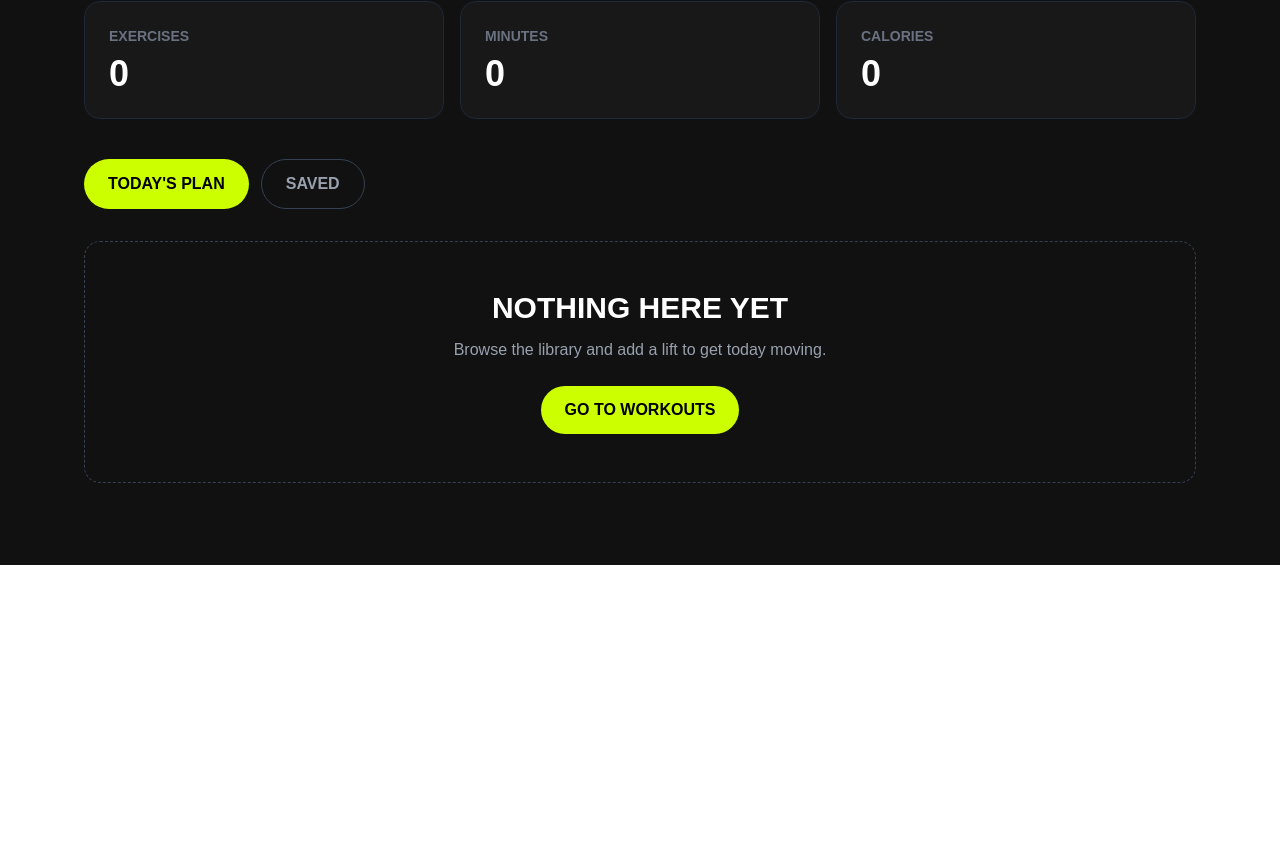
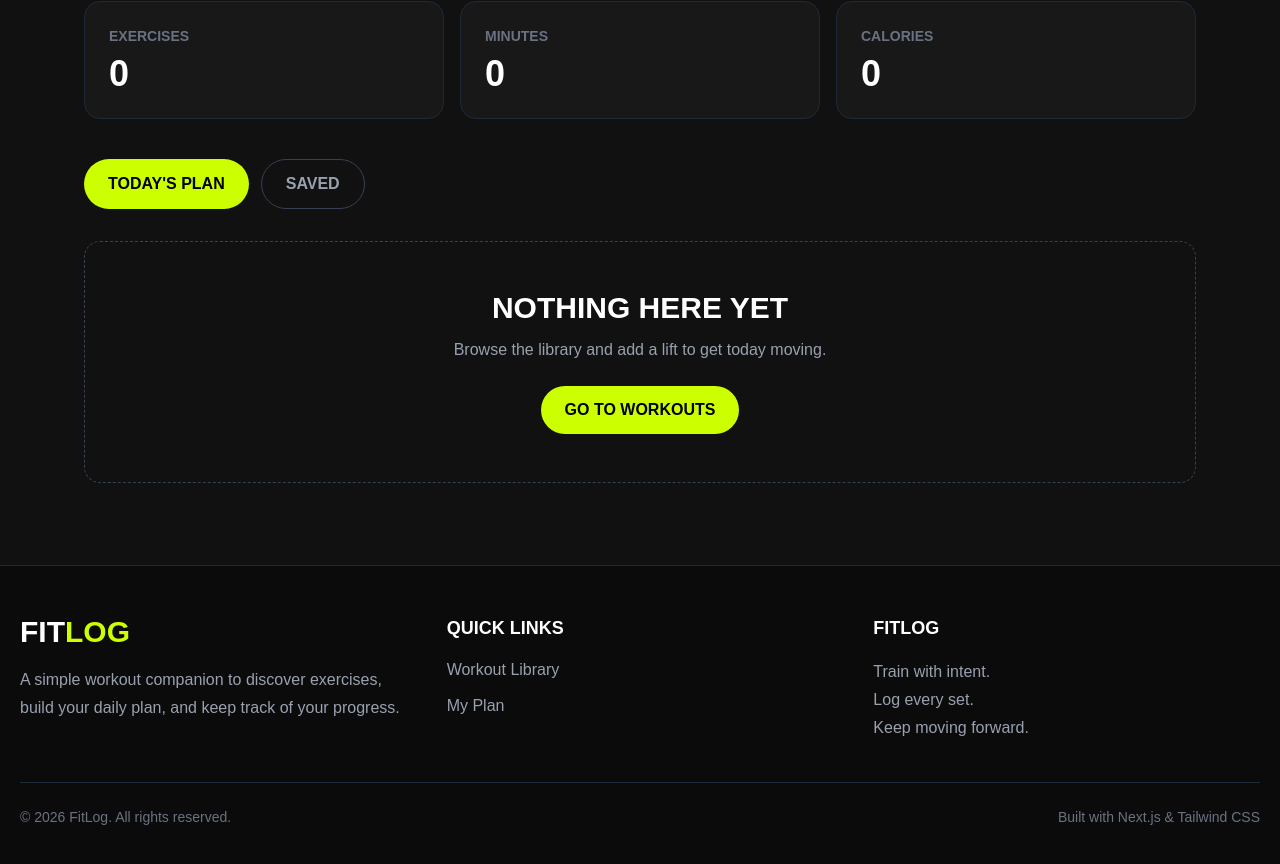
Before and after one commit to ariful0712/FitLog-A-6, a Next.js app: page /my-plan in a window 1280 px wide. Shown: the part 316-1180 px from the top of the page. Before the commit the page ends 881 px from the top, so only its background shows below. Built offline with nearby package versions, Linux system fonts and the light colour scheme.

Commit message:
add footer section

```diff
--- /dev/null
+++ b/src/app/component/footer.jsx
@@ -0,0 +1,73 @@
+import Link from "next/link";
+
+const Footer = () => {
+  return (
+    <footer className="bg-[#0b0b0b] text-white border-t border-gray-800">
+      <div className="max-w-7xl mx-auto px-5 py-12">
+        <div className="grid grid-cols-1 md:grid-cols-3 gap-10">
+
+          <div>
+            <h2 className="text-3xl font-black">
+              FIT<span className="text-[#ccff00]">LOG</span>
+            </h2>
+
+            <p className="text-gray-400 mt-4 leading-7 max-w-sm">
+              A simple workout companion to discover exercises,
+              build your daily plan, and keep track of your progress.
+            </p>
+          </div>
+
+          <div>
+            <h3 className="text-lg font-black mb-4">
+              QUICK LINKS
+            </h3>
+
+            <div className="flex flex-col gap-3">
+              <Link
+                href="/"
+                className="text-gray-400 hover:text-[#ccff00] transition"
+              >
+                Workout Library
+              </Link>
+              <Link
+                href="/my-plan"
+                className="text-gray-400 hover:text-[#ccff00] transition"
+              >
+                My Plan
+              </Link>
+            </div>
+          </div>
+
+
+
+          <div>
+            <h3 className="text-lg font-black mb-4">
+              FITLOG
+            </h3>
+            <p className="text-gray-400 leading-7">
+              Train with intent.
+              <br />
+              Log every set.
+              <br />
+              Keep moving forward.
+            </p>
+          </div>
+        </div>
+
+
+        <div className="border-t border-gray-800 mt-10 pt-6 flex flex-col md:flex-row justify-between gap-3 text-sm text-gray-500">
+          <p>
+            © 2026 FitLog. All rights reserved.
+          </p>
+
+          <p>
+            Built with Next.js & Tailwind CSS
+          </p>
+        </div>
+
+      </div>
+    </footer>
+  );
+};
+
+export default Footer;
--- a/src/app/layout.js
+++ b/src/app/layout.js
@@ -2,6 +2,7 @@ import "./globals.css";
 import { PlanProvider } from "./component/planContext";
 import Navbar from "./component/navbar";
 import { Toaster } from "react-hot-toast";
+import Footer from "./component/footer";
 
 export default function RootLayout({ children }) {
   return (
@@ -12,6 +13,7 @@ export default function RootLayout({ children }) {
 
           {children}
           <Toaster position="top-right" />
+          <Footer />
         </PlanProvider>
       </body>
     </html>
```
